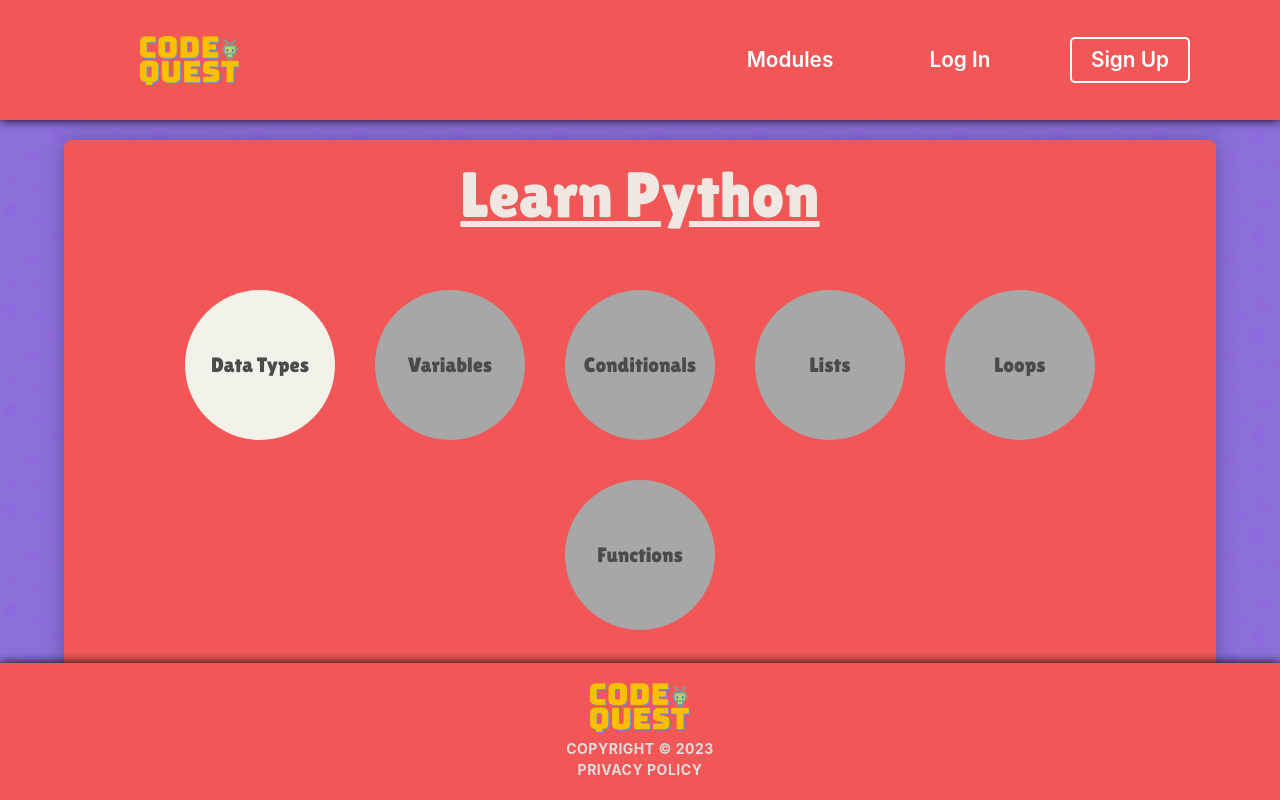
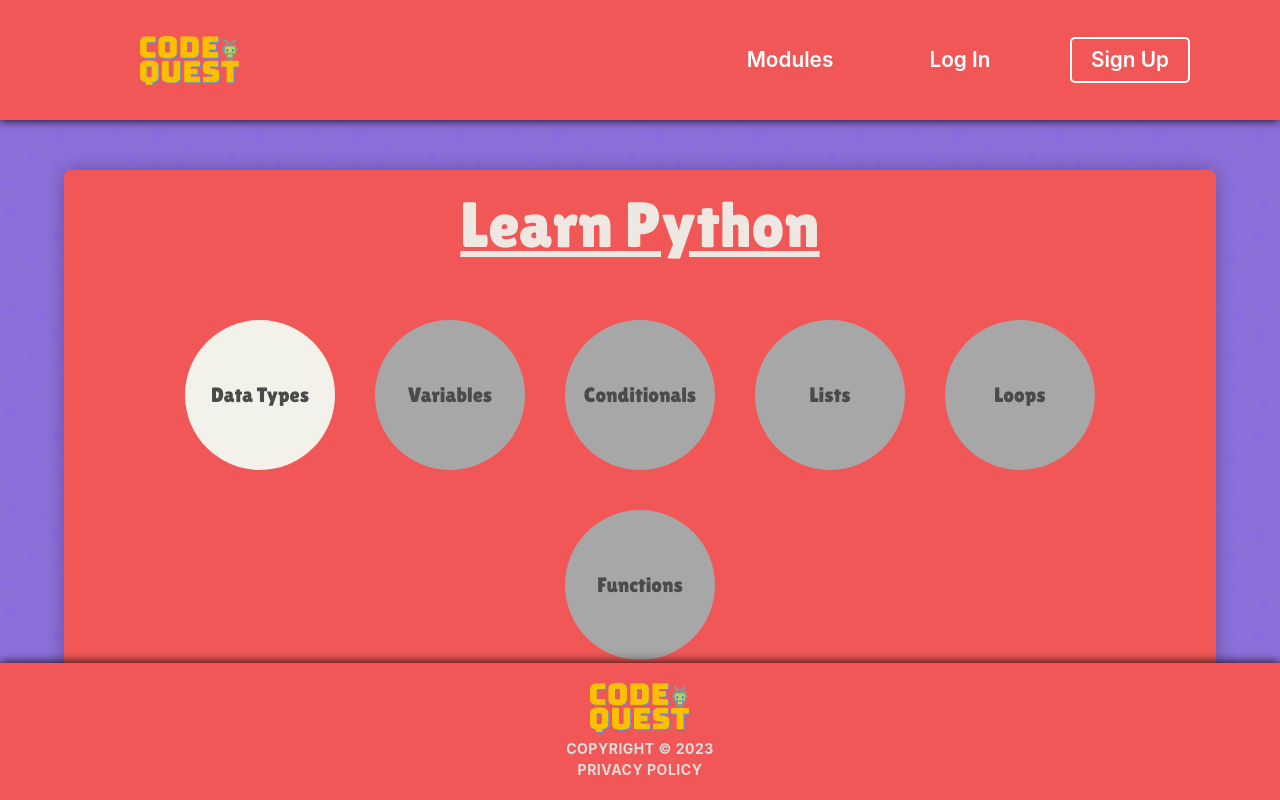
Before and after one commit to FTLGroupG/codequest, a React (Vite) app in the folder codequest-ui/: page /modules in a window 1280 px wide. Built offline with nearby package versions, Linux system fonts and the light colour scheme.

Commit message:
Fixed page sizing and module card size

```diff
--- a/codequest-ui/src/components/Modules/Modules.css
+++ b/codequest-ui/src/components/Modules/Modules.css
@@ -4,7 +4,8 @@
   align-items: center;
   justify-content: center;
   width: 100%;
-  margin-top: 20px;
+  height: auto;
+  margin-top: 50px;
 }
 
 .moduleCard {
--- a/codequest-ui/src/components/Quiz/Quiz.css
+++ b/codequest-ui/src/components/Quiz/Quiz.css
@@ -1,5 +1,6 @@
 .Quiz {
     height: 850px;
+    margin-bottom: 180px;
 }
 
 .quizCard {
```
